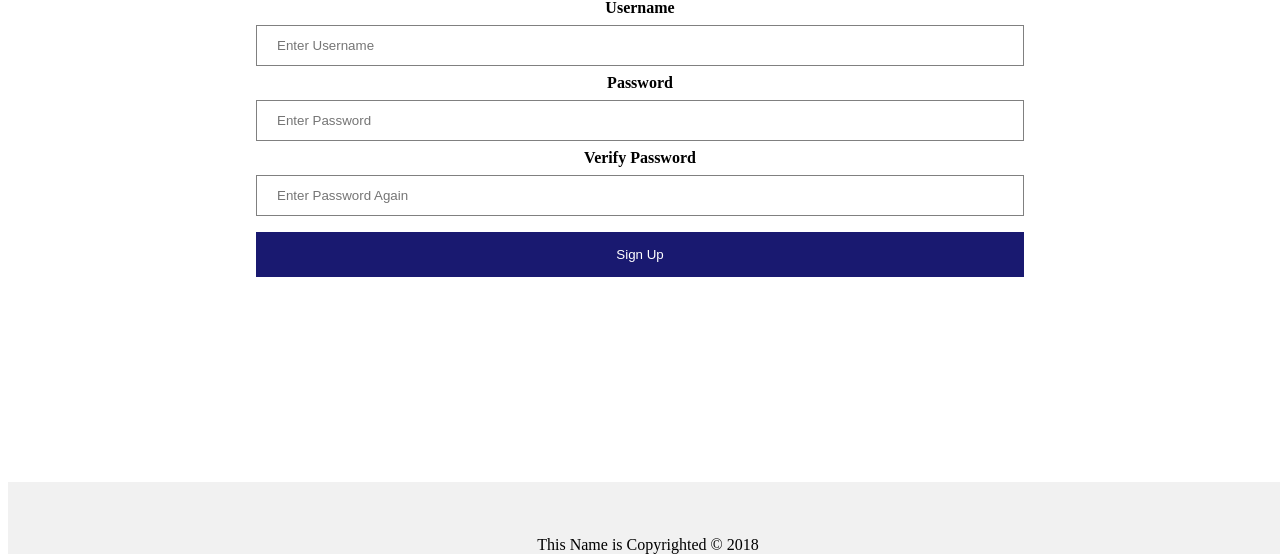
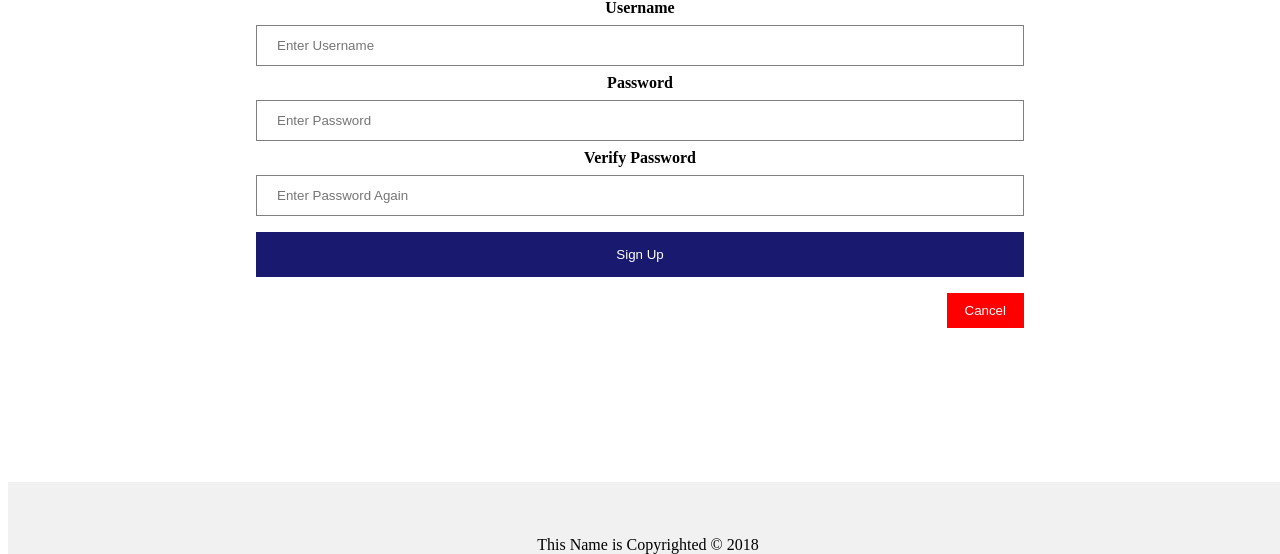
Before and after one commit to kkhan01/This_Name_is_Copyrighted-Brain_Battles, a Flask app: page /create in a window 1280 px wide. Shown: the part 246-800 px from the top of the page. Run offline with Flask 2, Linux system fonts and the light colour scheme.

Commit message:
cancel button

```diff
--- a/devlog.txt
+++ b/devlog.txt
@@ -18,3 +18,6 @@ Created endgame display
 
 khanK -- 2017-12-31 18:26:49
 completed logging in and signing up with database interaction!
+
+-e khanK -- 2018-01-02 15:32:16
+made a cancel button for sign up page
--- a/templates/create.html
+++ b/templates/create.html
@@ -21,5 +21,8 @@ Sign Up Form
     <input type="password" placeholder="Enter Password Again" name="upass2" required>
     <button type="submit">Sign Up</button>
   </form>
+  <form method="POST" action="/login">
+    <button type="submit" class="rbutton">Cancel</button>
+  </form>
 </div>
 {% endblock %}
```
Also changed, not shown: data/database.db.
